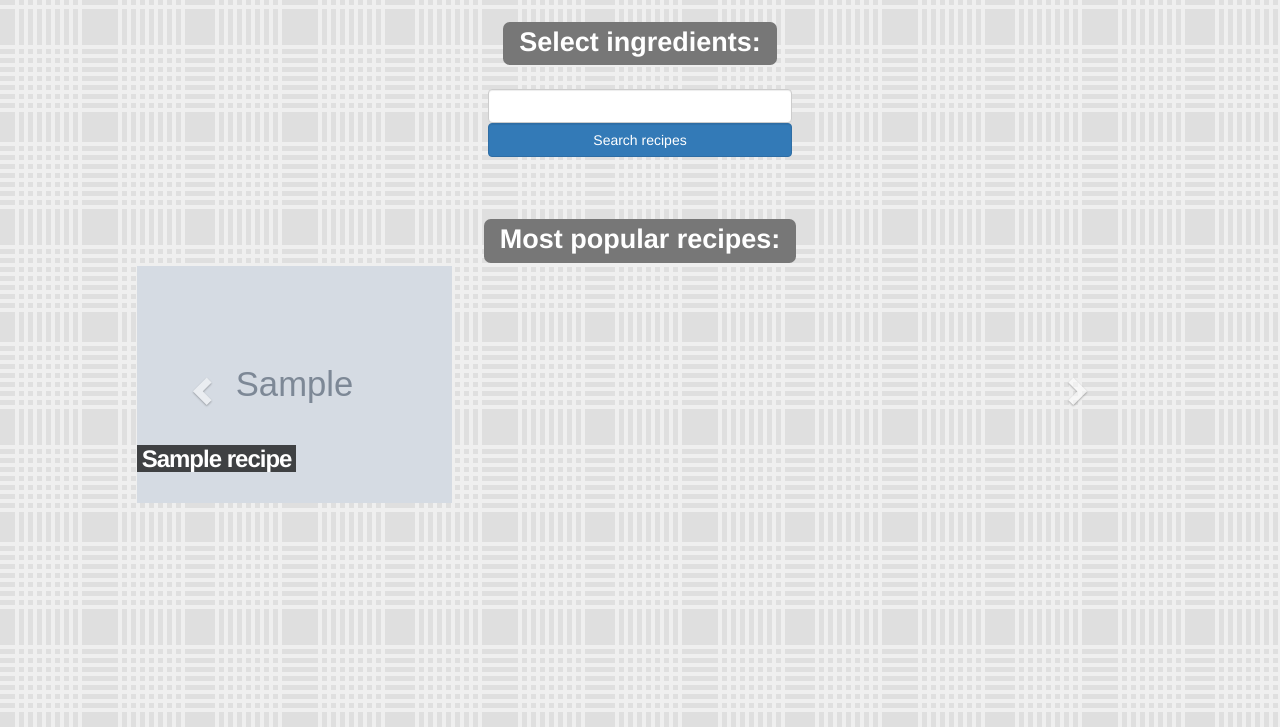
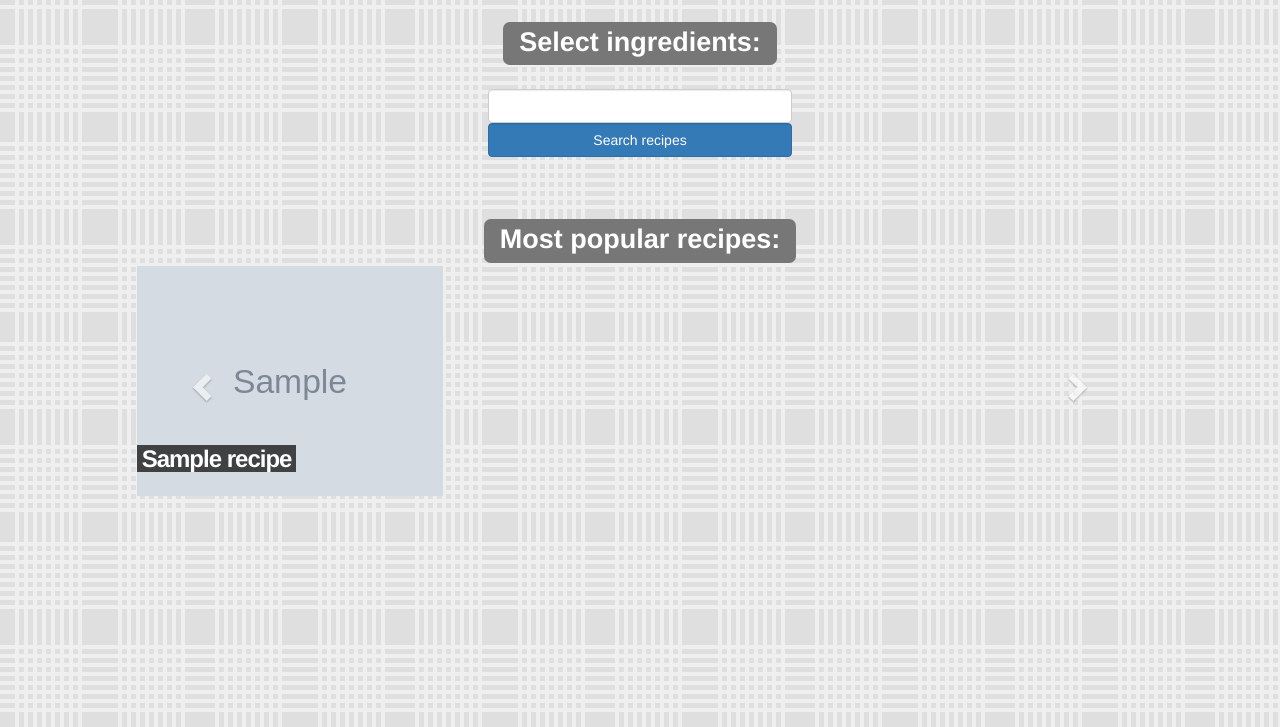
Before and after one commit to embchnk/Students_Portal, a Django app: page /users/ in a window 1280 px wide. Shown: the part 73-800 px from the top of the page. Run offline with Django 3.2, Linux system fonts and the light colour scheme; tables that the repository leaves empty hold one stand-in row (values such as "Sample post"); grey boxes marked "Sample" are stand-in pictures; some libraries are stand-ins or nearby versions.

Commit message:
chnging a disply photos on main page

```diff
--- a/users/templates/users/index.html
+++ b/users/templates/users/index.html
@@ -110,7 +110,7 @@
     <div class="item active">
       <div class="col-md-4">
           <a href="{% url 'recipes:single_recipe' most_popular_recipe.id %}">
-              <img src="http://127.0.0.1:8000/media/{{ most_popular_recipe.dish_photo }}" class="img-responsive" alt="{{ most_popular_recipe.title }}">
+              <img src="http://127.0.0.1:8000/media/{{ most_popular_recipe.dish_photo }}" height="230" alt="{{ most_popular_recipe.title }}">
               <h3><span class='spacer'>{{ most_popular_recipe.title }}</span></h3>
           </a>
       </div>
@@ -119,7 +119,7 @@
     <div class="item">
       <div class="col-md-4">
           <a href="{% url 'recipes:single_recipe' recipe.id %}">
-              <img src="http://127.0.0.1:8000/media/{{ recipe.dish_photo }}" class="img-responsive" alt="{{ recipe.title }}">
+              <img src="http://127.0.0.1:8000/media/{{ recipe.dish_photo }}" height="230" alt="{{ recipe.title }}">
               <h3><span class='spacer'>{{ recipe.title }}</span></h3>
           </a>
       </div>
```
